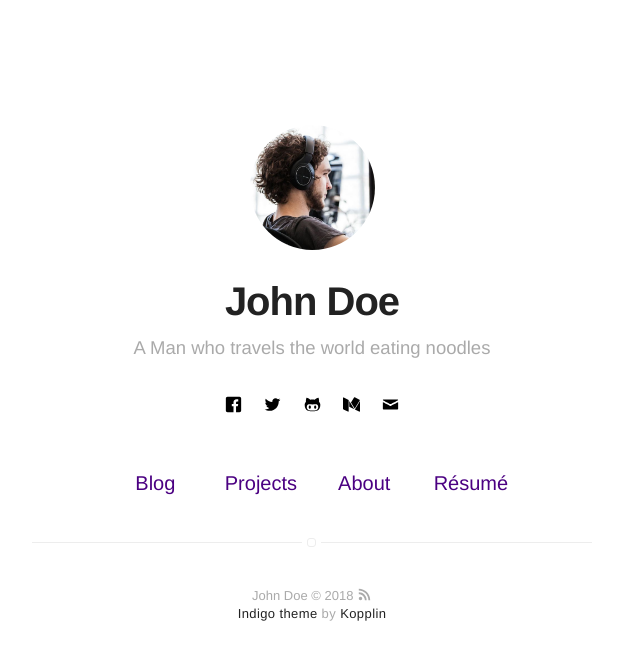
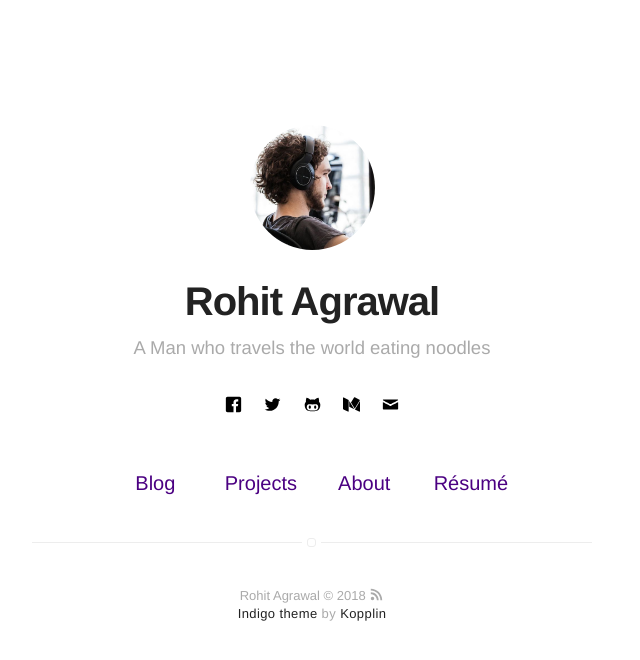
Before and after one commit to rohitagr7/rohitagr7.github.io, a Jekyll site: the page built from index.html, in a window 1280 px wide. Shown: the top 660 px of the page, without its empty margins (328-968 px from the left). Built offline with Jekyll 4.4.1, drawn with Linux system fonts in a browser that asks for light colours.

Commit message:
Update _config.yml

```diff
--- a/_config.yml
+++ b/_config.yml
@@ -1,5 +1,5 @@
 # main text of home
-name: John Doe
+name: Rohit Agrawal
 bio: A Man who travels the world eating noodles
 
 # twitter summary info
```
